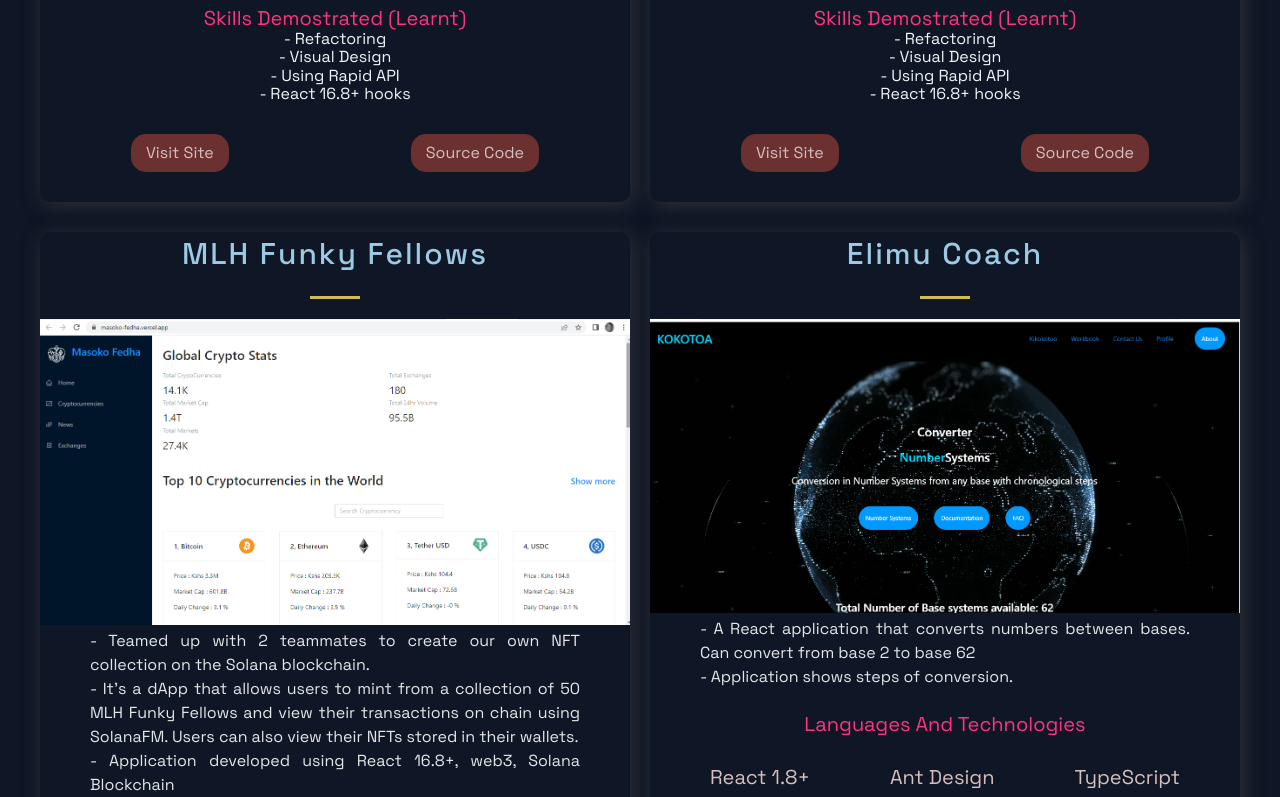
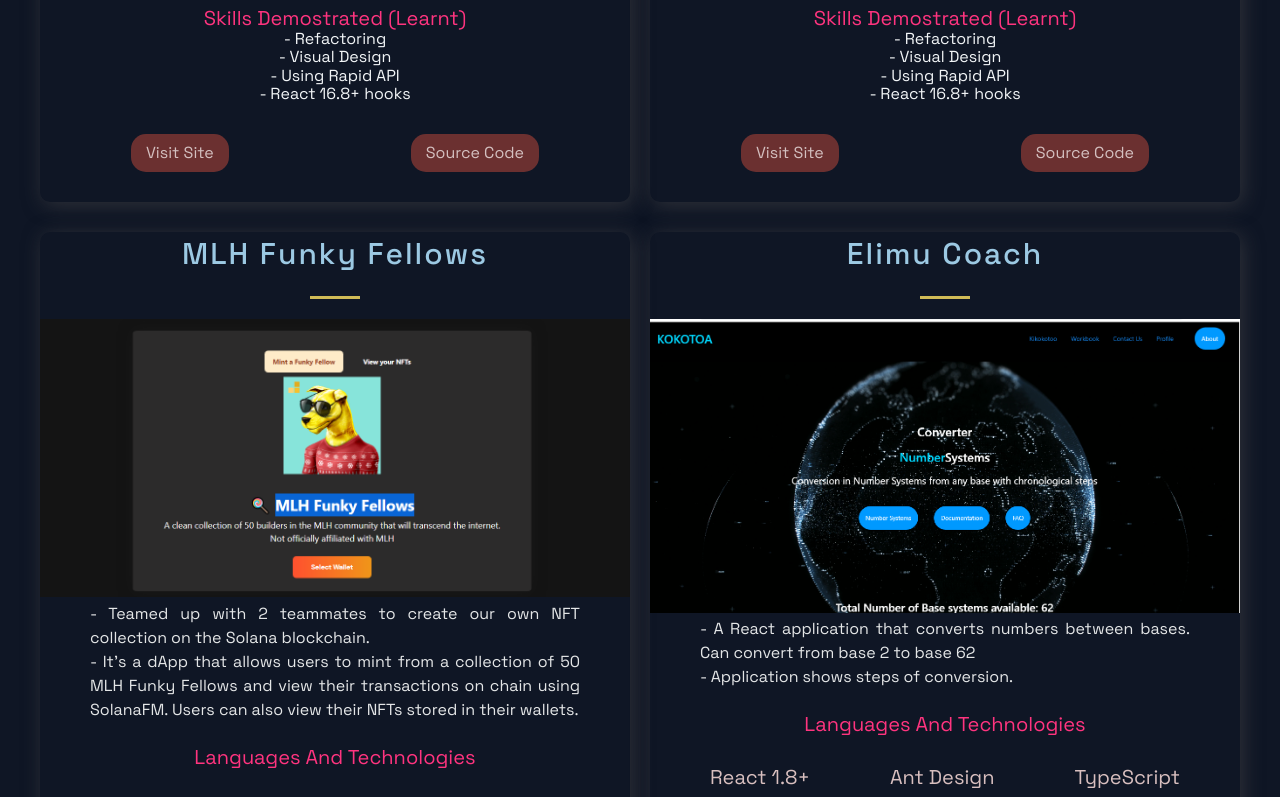
Before and after one commit to samuelmaina/portifolio, a Next.js app: page / in a window 1280 px wide. Shown: the part 3637-4434 px from the top of the page. Built offline with nearby package versions, Linux system fonts and the light colour scheme; no server answers.

Commit message:
Corrected Funky Fellow Error

```diff
--- a/src/constants/constants.js
+++ b/src/constants/constants.js
@@ -7,7 +7,6 @@
       `Layered some parts of the application according to the Clean Architecture paradigm by moving the business logic  and third party APIs to separate files which could be tested on their own. This improved test running time and reduced the test fragility.`,
       "The shop allows Seller to add new products, edit product details and see their sales trends and profits",
     ],
-    heroku: true,
     images: ["/images/sokoni.png"],
     tags: ["Mongo DB", "Express", "Node", "Jest", "selenium", "EJS"],
     skills: [
@@ -133,16 +132,14 @@
     description: [
       "Teamed up with 2 teammates to create our own NFT collection on the Solana blockchain.",
       "It's a dApp that allows users to mint from a collection of 50 MLH Funky Fellows and view their transactions on chain using SolanaFM. Users can also view their NFTs stored in their wallets.",
-      "Application developed using React 16.8+, web3, Solana Blockchain",
     ],
-    images: ["/images/masoko_5.png"],
+    images: ["/images/funky_fellows.png"],
     tags: ["React", "Web 3", "Chakra UI"],
     skills: ["web 3"],
     source: "https://github.com/samuelmaina/mlh-nft-mint",
     visit: "https://devpost.com/software/mlh-funky-fellows",
     id: 7,
   },
-
   {
     title: "Elimu Coach",
     description: [
```
